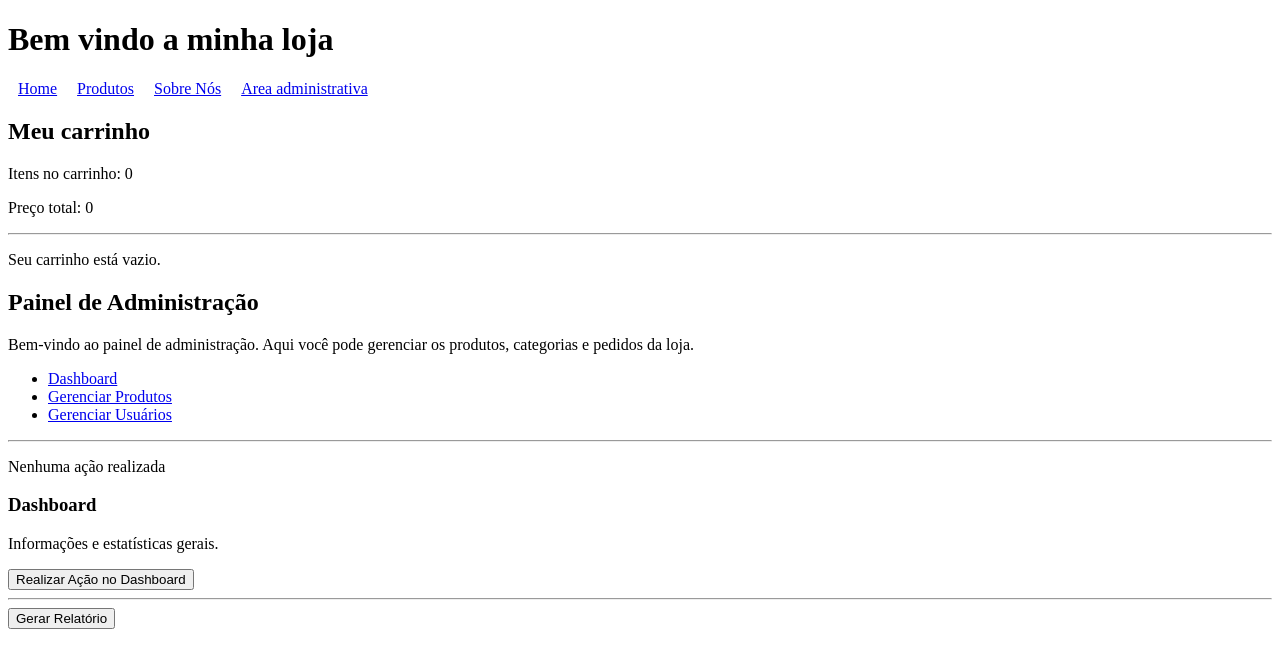
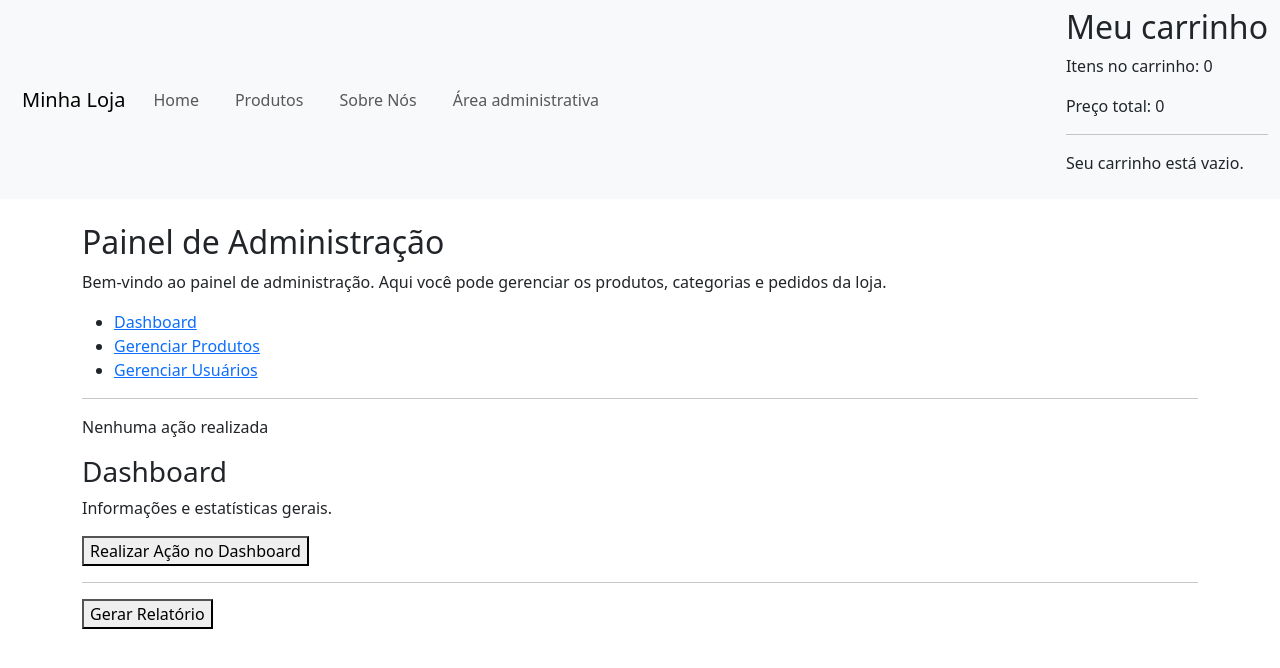
Before and after one commit to roofranklin/gabarito-1391, an Angular app: page /admin/dashboard in a window 1280 px wide. Shown: the top 668 px of the page. Built offline with nearby package versions, Linux system fonts and the light colour scheme.

Commit message:
adicionado bootstrap

```diff
--- a/angular.json
+++ b/angular.json
@@ -28,7 +28,8 @@
             "index": "src/index.html",
             "browser": "src/main.ts",
             "polyfills": [
-              "zone.js"
+              "zone.js",
+              "@angular/localize/init"
             ],
             "tsConfig": "tsconfig.app.json",
             "inlineStyleLanguage": "scss",
@@ -39,9 +40,12 @@
               }
             ],
             "styles": [
+              "node_modules/bootstrap/dist/css/bootstrap.min.css",
               "src/styles.scss"
             ],
-            "scripts": []
+            "scripts": [
+              "node_modules/bootstrap/dist/js/bootstrap.bundle.min.js"
+            ]
           },
           "configurations": {
             "production": {
@@ -87,7 +91,8 @@
           "options": {
             "polyfills": [
               "zone.js",
-              "zone.js/testing"
+              "zone.js/testing",
+              "@angular/localize/init"
             ],
             "tsConfig": "tsconfig.spec.json",
             "inlineStyleLanguage": "scss",
--- a/package.json
+++ b/package.json
@@ -17,6 +17,9 @@
     "@angular/platform-browser": "^19.2.0",
     "@angular/platform-browser-dynamic": "^19.2.0",
     "@angular/router": "^19.2.0",
+    "@ng-bootstrap/ng-bootstrap": "^18.0.0",
+    "@popperjs/core": "^2.11.8",
+    "bootstrap": "^5.3.3",
     "rxjs": "~7.8.0",
     "tslib": "^2.3.0",
     "zone.js": "~0.15.0"
@@ -25,6 +28,7 @@
     "@angular-devkit/build-angular": "^19.2.15",
     "@angular/cli": "^19.2.15",
     "@angular/compiler-cli": "^19.2.0",
+    "@angular/localize": "^19.2.0",
     "@types/jasmine": "~5.1.0",
     "jasmine-core": "~5.6.0",
     "karma": "~6.4.0",
--- a/src/app/app.component.html
+++ b/src/app/app.component.html
@@ -1,11 +1,29 @@
-<header>
-  <h1>Bem vindo a minha loja</h1>
-  <nav>
-    <a routerLink="/">Home</a>
-    <a routerLink="/products">Produtos</a>
-    <a routerLink="/about">Sobre Nós</a>
-    <a routerLink="/admin">Area administrativa</a>
-  </nav>
-</header>
-<app-shopping-cart></app-shopping-cart>
-<router-outlet />
+<nav class="navbar navbar-expand-lg navbar-light bg-light">
+  <div class="container-fluid">
+    <a class="navbar-brand" href="#">Minha Loja</a>
+    <button class="navbar-toggler" type="button" data-bs-toggle="collapse" data-bs-target="#navbarNav" aria-controls="navbarNav" aria-expanded="false" aria-label="Toggle navigation">
+      <span class="navbar-toggler-icon"></span>
+    </button>
+    <div class="collapse navbar-collapse" id="navbarNav">
+      <ul class="navbar-nav">
+        <li class="nav-item">
+          <a class="nav-link" routerLink="/">Home</a>
+        </li>
+        <li class="nav-item">
+          <a class="nav-link" routerLink="/products">Produtos</a>
+        </li>
+        <li class="nav-item">
+          <a class="nav-link" routerLink="/about">Sobre Nós</a>
+        </li>
+        <li class="nav-item">
+          <a class="nav-link" routerLink="/admin">Área administrativa</a>
+        </li>
+      </ul>
+    </div>
+    <app-shopping-cart></app-shopping-cart>
+  </div>
+</nav>
+
+<main class="container mt-4">
+  <router-outlet></router-outlet>
+</main>
--- a/src/app/components/category-list/category-list.component.html
+++ b/src/app/components/category-list/category-list.component.html
@@ -1,15 +1,11 @@
 @if (categories()) {
-  <ul>
-    <li>
-      <button type="button" (click)="select(null)">Todas</button>
-    </li>
+  <div class="d-flex flex-wrap gap-2 mb-3">
+    <button type="button" class="btn btn-secondary" (click)="select(null)">Todas</button>
 
     @for (cat of categories(); track cat) {
-      <li>
-        <button type="button" (click)="select(cat)">{{ cat }}</button>
-      </li>
+      <button type="button" class="btn btn-primary" (click)="select(cat)">{{ cat }}</button>
     }
-  </ul>
+  </div>
 } @else {
   <p>Carregando categorias...</p>
 }
--- a/src/app/pages/products/products.component.html
+++ b/src/app/pages/products/products.component.html
@@ -1,17 +1,26 @@
-<h2>Nossos Produtos (da API!)</h2>
+<h2>Nossos Produtos</h2>
 
 <!-- Lista de categorias -->
 <app-category-list (categorySelected)="onCategorySelected($event)"></app-category-list>
 
 @if (products()) {
-  <ul>
+  <div class="row">
     @for (product of products(); track product.id) {
-      <li>
-        <a [routerLink]="['/products', product.id]">{{ product.title }}</a>
-        <span> - {{ product.price | currency:'BRL' }}</span>
-      </li>
+      <div class="col-md-4 mb-4">
+        <div class="card h-100">
+          <a [routerLink]="['/products', product.id]">
+            <img [src]="product.image" class="card-img-top" [alt]="product.title">
+          </a>
+          <div class="card-body">
+            <h5 class="card-title">
+              <a [routerLink]="['/products', product.id]">{{ product.title }}</a>
+            </h5>
+            <p class="card-text">{{ product.price | currency:'BRL' }}</p>
+          </div>
+        </div>
+      </div>
     }
-  </ul>
+  </div>
 } @else {
   <p>Carregando produtos...</p>
 }
--- a/src/app/pages/products/products.component.scss
+++ b/src/app/pages/products/products.component.scss
@@ -0,0 +1,4 @@
+.card-img-top {
+  height: 200px;
+  object-fit: contain; /* Para garantir que a imagem se ajuste sem distorcer */
+}
--- a/src/app/services/product.service.ts
+++ b/src/app/services/product.service.ts
@@ -1,6 +1,6 @@
 import { Injectable, inject } from '@angular/core';
 import { HttpClient } from '@angular/common/http';
-import { Observable } from 'rxjs';
+import { Observable, map } from 'rxjs';
 import { Product } from '../interfaces/product.interfaces';
 
 @Injectable({
@@ -22,7 +22,10 @@ export class ProductService {
 
   // Retorna um Observable com produtos filtrados por categoria
   getProductsByCategory(category: string): Observable<Product[]> {
-    const encoded = encodeURIComponent(category);
-    return this.http.get<Product[]>(`${this.apiUrl}/category/${encoded}`);
+    // A API de categoria não retorna a URL da imagem.
+    // Por isso, pegamos todos os produtos e filtramos no lado do cliente.
+    return this.getProducts().pipe(
+      map(products => products.filter(p => p.category === category))
+    );
   }
 }
--- a/src/main.ts
+++ b/src/main.ts
@@ -1,3 +1,5 @@
+/// <reference types="@angular/localize" />
+
 import { bootstrapApplication } from '@angular/platform-browser';
 import { provideRouter, Routes } from '@angular/router';
 import { provideHttpClient } from '@angular/common/http';
--- a/src/styles.scss
+++ b/src/styles.scss
@@ -1 +1,4 @@
 /* You can add global styles to this file, and also import other style files */
+
+/* Importing Bootstrap SCSS file. */
+@import 'bootstrap/scss/bootstrap';
--- a/tsconfig.app.json
+++ b/tsconfig.app.json
@@ -4,7 +4,9 @@
   "extends": "./tsconfig.json",
   "compilerOptions": {
     "outDir": "./out-tsc/app",
-    "types": []
+    "types": [
+      "@angular/localize"
+    ]
   },
   "files": [
     "src/main.ts"
```
Also changed, not shown: 2 other files (tests, documents, lock files or other folders).
